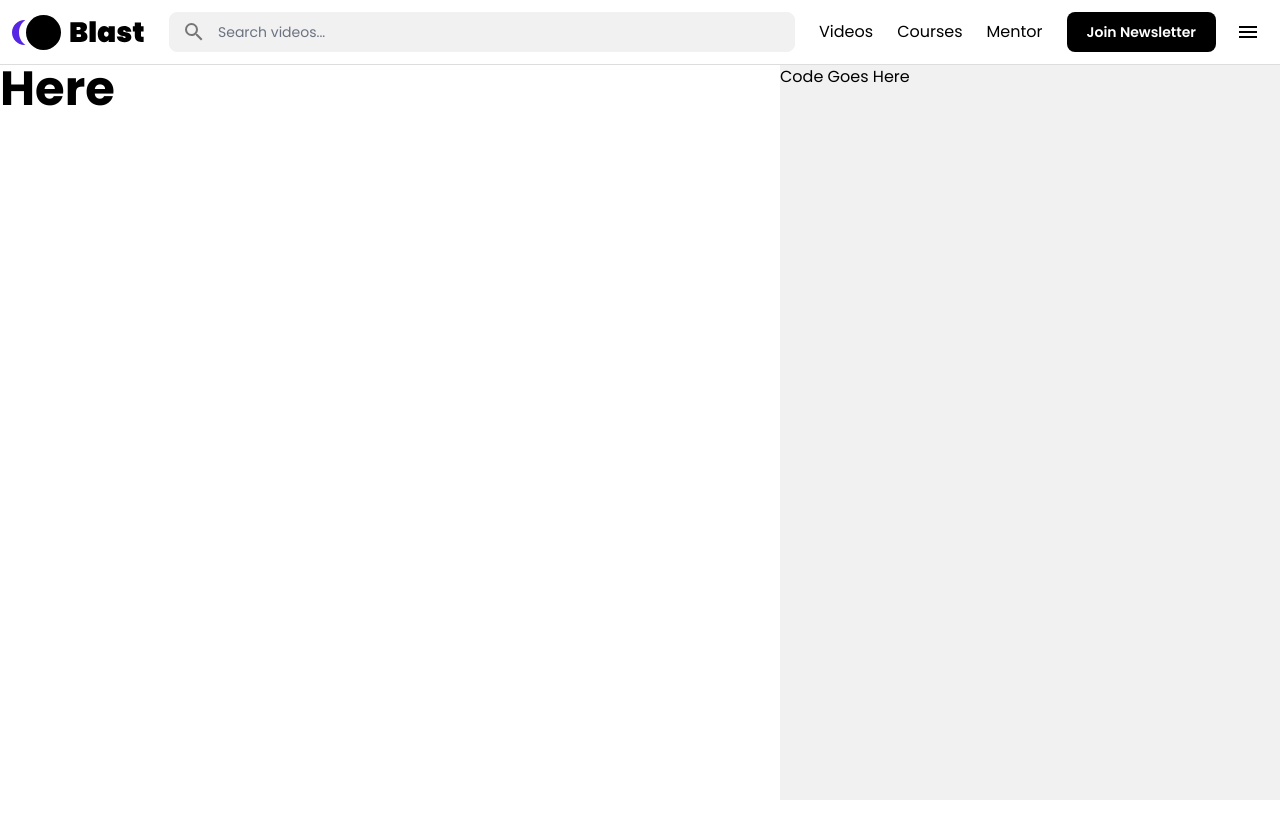
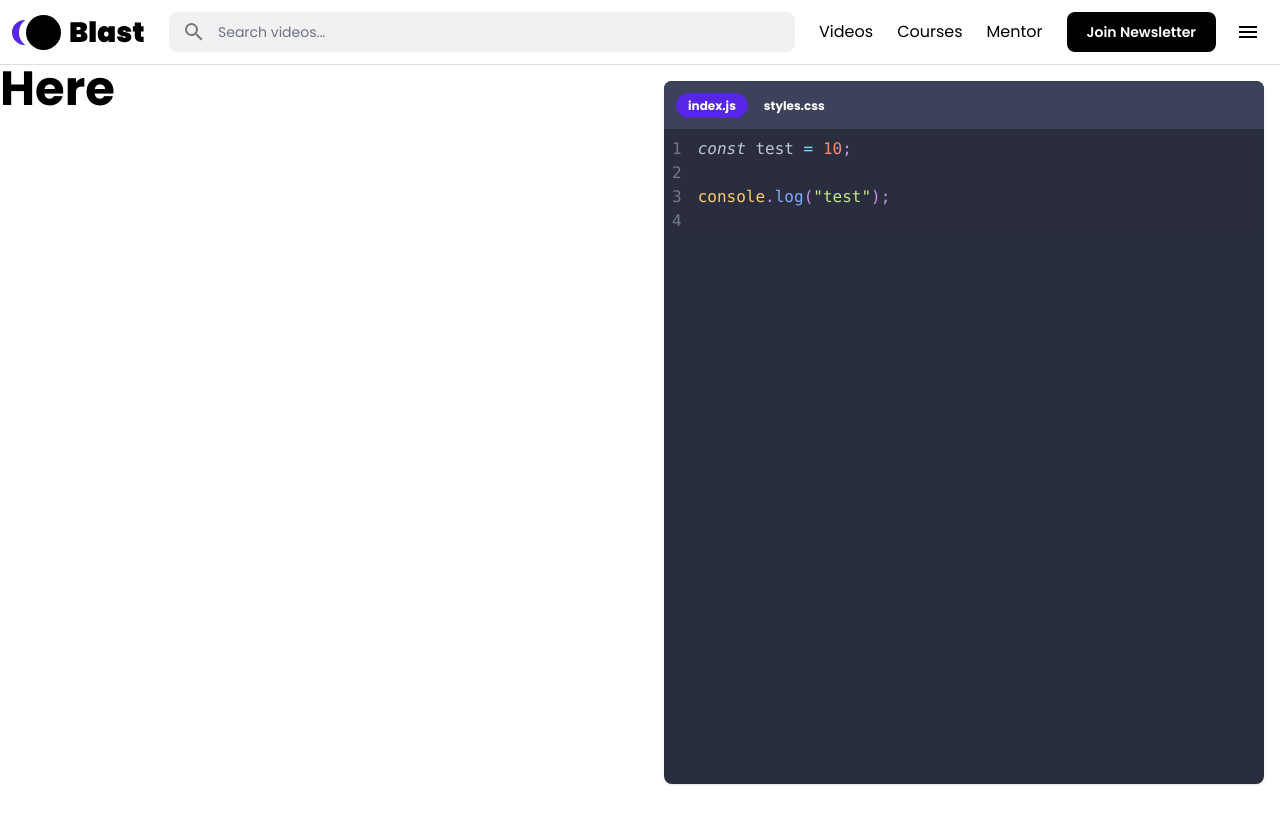
Before and after one commit to TomHessburg/tomisloading, a Next.js app: page /video/example in a window 1280 px wide. Shown: the top 838 px of the page. Built offline with nearby package versions, Linux system fonts and the light colour scheme.

Commit message:
code formatting

```diff
--- /dev/null
+++ b/components/code/Code.tsx
@@ -0,0 +1,30 @@
+import React from "react";
+import Highlight, { defaultProps } from "prism-react-renderer";
+import palenight from "prism-react-renderer/themes/palenight";
+
+export const Code = ({ code, lang }: { code: string; lang: string }) => {
+  return (
+    // @ts-ignore
+    <Highlight {...defaultProps} theme={palenight} code={code} language={lang}>
+      {({ className, style, tokens, getLineProps, getTokenProps }) => (
+        <pre className={className} style={style}>
+          {tokens.map((line, i) => (
+            <div {...getLineProps({ line, key: i })} className="table-row">
+              <span
+                style={{ userSelect: "none" }}
+                className="table-cell text-right pr-4 opacity-50"
+              >
+                {i + 1}
+              </span>
+              <div className="table-cell">
+                {line.map((token, key) => (
+                  <span {...getTokenProps({ token, key })} />
+                ))}
+              </div>
+            </div>
+          ))}
+        </pre>
+      )}
+    </Highlight>
+  );
+};
--- a/components/layouts/CodeVidLayout.tsx
+++ b/components/layouts/CodeVidLayout.tsx
@@ -1,25 +1,49 @@
-import React from "react";
+import React, { useState } from "react";
+import { Code } from "components/code/Code";
+
+interface File {
+  title: string;
+  code: string;
+  lang: string;
+}
 
 interface Props {
   children: JSX.Element;
+  files: File[];
 }
-export const CodeVidLayout = ({ children }: Props) => {
+export const CodeVidLayout = ({ children, files }: Props) => {
   return (
     <div className="min-h-screen flex items-start relative">
       <Content>{children}</Content>
-      <Code />
+      <Files files={files} />
     </div>
   );
 };
 
-const Content = ({ children }: Props) => {
+const Content = ({ children }: { children: JSX.Element }) => {
   return <main className="col-span-8 w-full">{children}</main>;
 };
 
-const Code = () => {
+const Files = ({ files }: { files: File[] }) => {
+  const [selected, setSelected] = useState(files[0]);
+
   return (
-    <aside className="w-[500px] flex-shrink-0 bg-light sticky z-0 top-[65px] h-[calc(100vh_-_65px)]">
-      Code Goes Here
+    <aside className="max-w-[600px] w-[600px] shrink-0 m-4 rounded-lg selection:bg-brand bg-[#292E3E] overflow-scroll sticky z-0 shadow top-[81px] h-[calc(100vh_-_65px_-_32px)]">
+      <div className="text-white sticky top-0 left-0 z-10 p-3 bg-[#3b425a]">
+        {files.map((file) => (
+          <span
+            className={`cursor-pointer text-xs font-bold px-3 py-1 mr-1 rounded-full ${
+              selected.title === file.title ? "bg-brand" : ""
+            } `}
+            onClick={() => setSelected(file)}
+          >
+            {file.title}
+          </span>
+        ))}
+      </div>
+      <div className="p-2">
+        <Code code={selected.code} lang={selected.lang} />
+      </div>
     </aside>
   );
 };
--- a/package.json
+++ b/package.json
@@ -22,6 +22,7 @@
     "eslint-config-next": "13.1.1",
     "framer-motion": "^8.4.2",
     "next": "13.1.1",
+    "prism-react-renderer": "^1.3.5",
     "react": "18.2.0",
     "react-dom": "18.2.0",
     "react-icons": "^4.7.1",
--- a/pages/video/example.mdx
+++ b/pages/video/example.mdx
@@ -7,5 +7,30 @@ export const meta = {
 # Here
 
 export default ({ children }) => (
-  <CodeVidLayout meta={meta}>{children}</CodeVidLayout>
+  <CodeVidLayout
+    meta={meta}
+    files={[
+      {
+        title: "index.js",
+        lang: "javascript",
+        code: `const test = 10;
+
+console.log("test");
+        `,
+    },
+    {
+        title: "styles.css",
+        lang: "css",
+        code: `.example {
+    background: black;
+}
+        `,
+    },
+]}
+
+>
+
+    {children}
+
+  </CodeVidLayout>
 );
```
Also changed, not shown: 1 other file (tests, documents, lock files or other folders).
